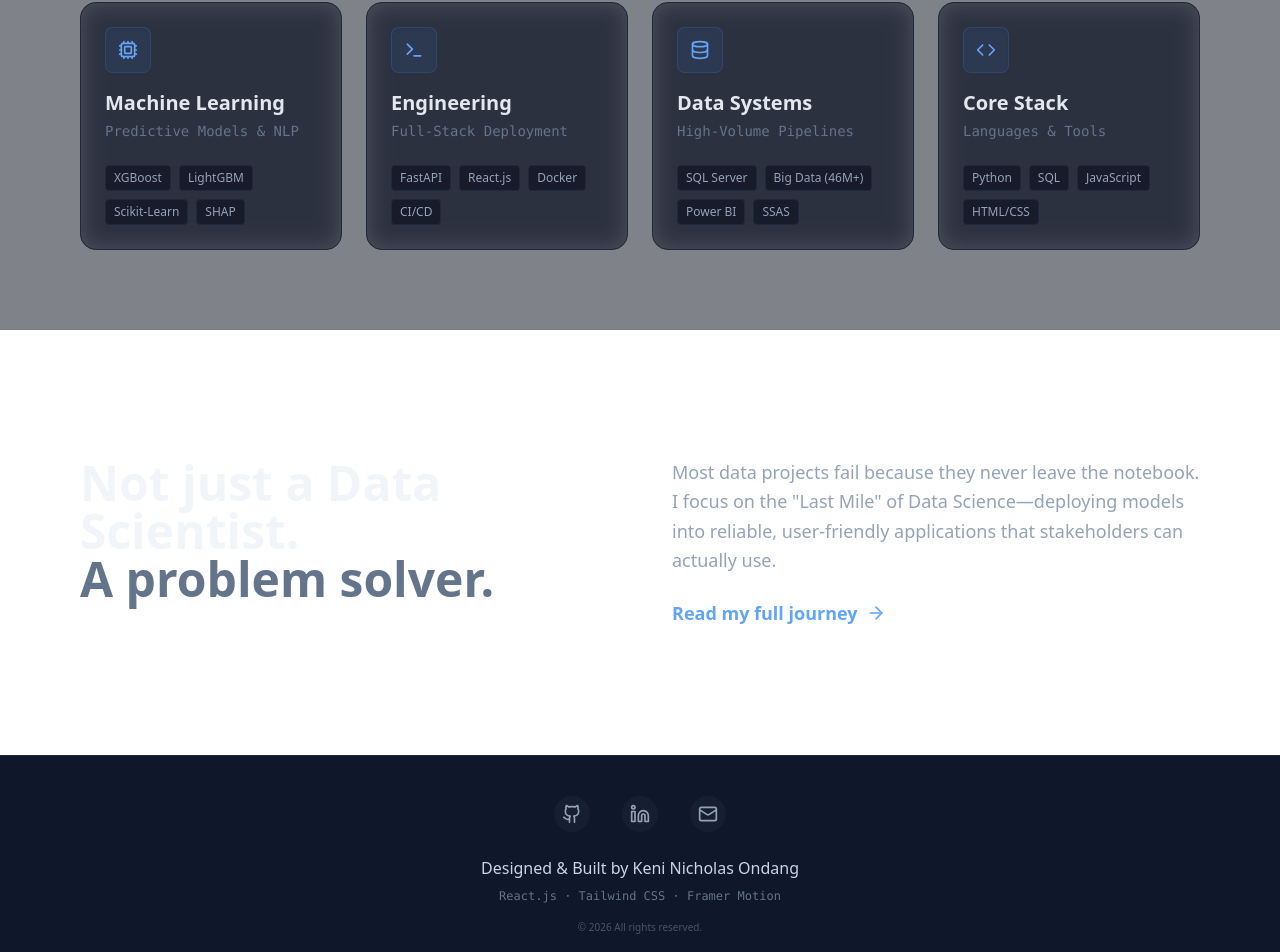
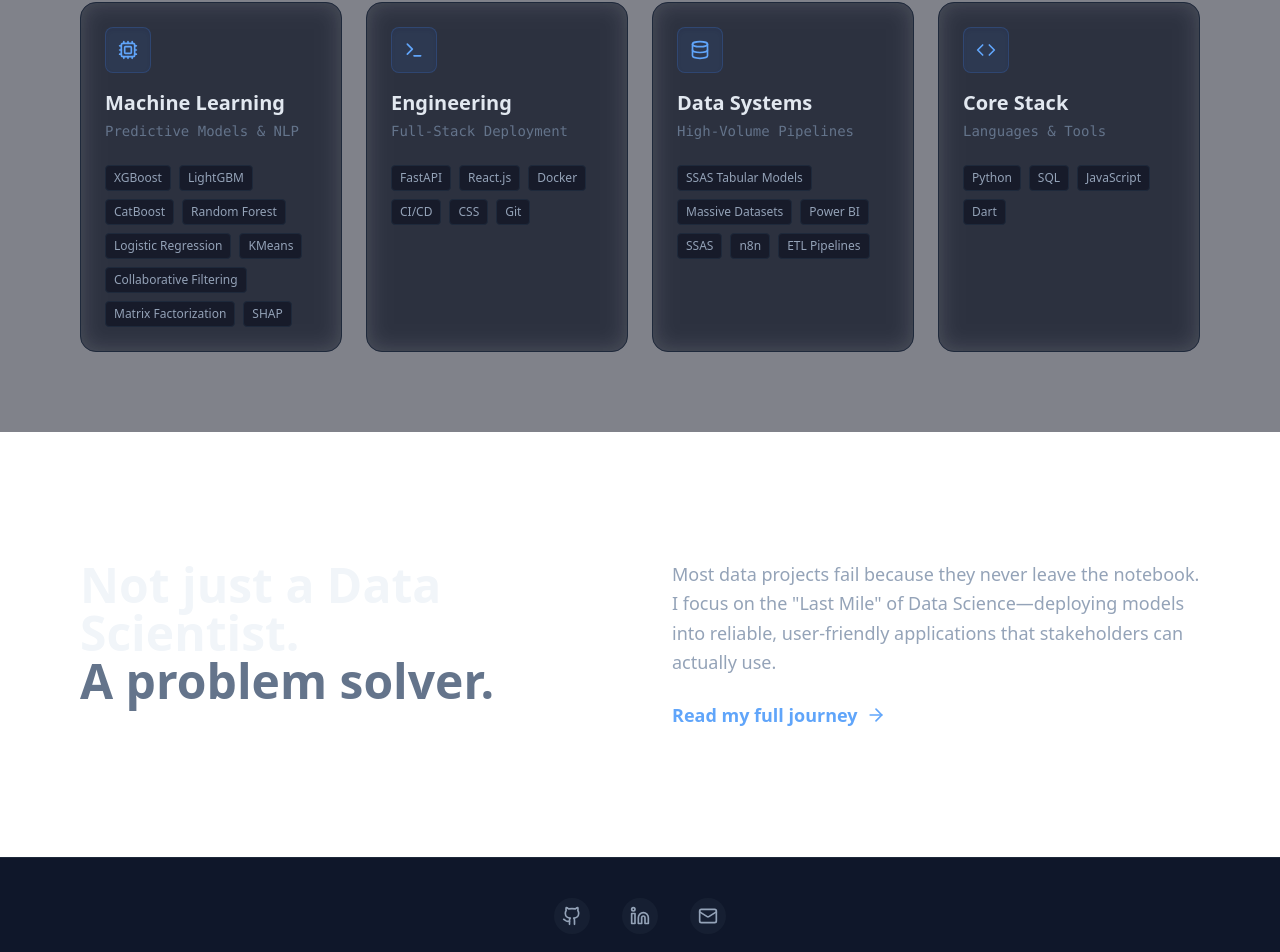
Before and after one commit to keniondang/keniondang.github.io, a React (Create React App) app: page / in a window 1280 px wide. Shown: the part 1051-2003 px from the top of the page. Built offline with nearby package versions, Linux system fonts and the light colour scheme.

Commit message:
Updated skills in Home section

```diff
--- a/src/pages/Home.jsx
+++ b/src/pages/Home.jsx
@@ -60,10 +60,10 @@ const itemVariants = {
 };
 
 const skills = [
-  { category: "Machine Learning", icon: <Cpu size={20} />, desc: "Predictive Models & NLP", items: ["XGBoost", "LightGBM", "Scikit-Learn", "SHAP"] },
-  { category: "Engineering", icon: <Terminal size={20} />, desc: "Full-Stack Deployment", items: ["FastAPI", "React.js", "Docker", "CI/CD"] },
-  { category: "Data Systems", icon: <Database size={20} />, desc: "High-Volume Pipelines", items: ["SQL Server", "Big Data (46M+)", "Power BI", "SSAS"] },
-  { category: "Core Stack", icon: <Code size={20} />, desc: "Languages & Tools", items: ["Python", "SQL", "JavaScript", "HTML/CSS"] }
+  { category: "Machine Learning", icon: <Cpu size={20} />, desc: "Predictive Models & NLP", items: ["XGBoost", "LightGBM", "CatBoost", "Random Forest", "Logistic Regression", "KMeans", "Collaborative Filtering", "Matrix Factorization", "SHAP"] },
+  { category: "Engineering", icon: <Terminal size={20} />, desc: "Full-Stack Deployment", items: ["FastAPI", "React.js", "Docker", "CI/CD", "CSS", "Git"] },
+  { category: "Data Systems", icon: <Database size={20} />, desc: "High-Volume Pipelines", items: ["SSAS Tabular Models", "Massive Datasets", "Power BI", "SSAS", "n8n", "ETL Pipelines"] },
+  { category: "Core Stack", icon: <Code size={20} />, desc: "Languages & Tools", items: ["Python", "SQL", "JavaScript", "Dart"] }
 ];
 
 const Home = () => {
```
